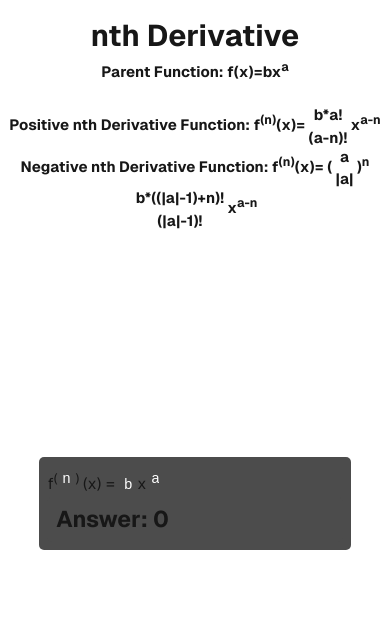
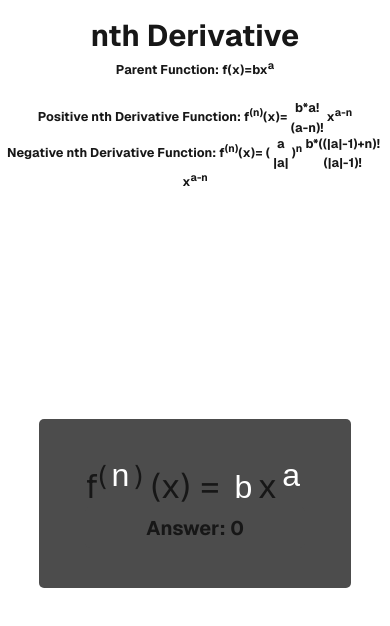
Before and after one commit to PythonDarklord/nth-derivative, a Next.js app: page / in a window 390 px wide. Shown: the top 626 px of the page. Built offline with nearby package versions, Linux system fonts and the light colour scheme.

Commit message:
UI Improvements

```diff
--- a/styles/Home.module.css
+++ b/styles/Home.module.css
@@ -23,21 +23,27 @@
 
 
 .function {
+  display: flex;
   background: #4c4c4c;
   border-radius: 5px;
   padding: 1vh;
+  width: 50vb;
+  text-align: center;
+  justify-content: center;
+  align-items: center;
+  height: 20vb;
 }
 
 .function label {
-  font-size: 2vw;
+  font-size: 4vb;
 }
 
 .function input {
   border: none;
   background: transparent;
   padding: 5px;
-  height: 25px;
-  font-size: 1.7vb;
+  height: 4vb;
+  font-size: 3.8vb;
   min-inline-size: 1ch;
   max-inline-size: 10ch;
   field-sizing: content;
@@ -57,6 +63,7 @@
   background: #4c4c4c;
   border-radius: 5px;
   padding: 1vh;
+  font-size: 2vb;
 }
 
 .frac {
@@ -249,17 +256,21 @@ a.secondary {
 
 @media (max-width: 755px) {
   .description {
-    font-size: 10px;
+    font-size: 1vb;
   }
   .function {
     width: 80vw;
     margin: 25vh 0 0;
   }
   .function label {
-    font-size: 4vw;
+    font-size: 4vb;
+  }
+  .function input {
+    height: 4vb;
+    font-size: 3.8vb;
   }
   .answer {
-    font-size: 5vw;
+    font-size: 2vb;
   }
 
 }
```
